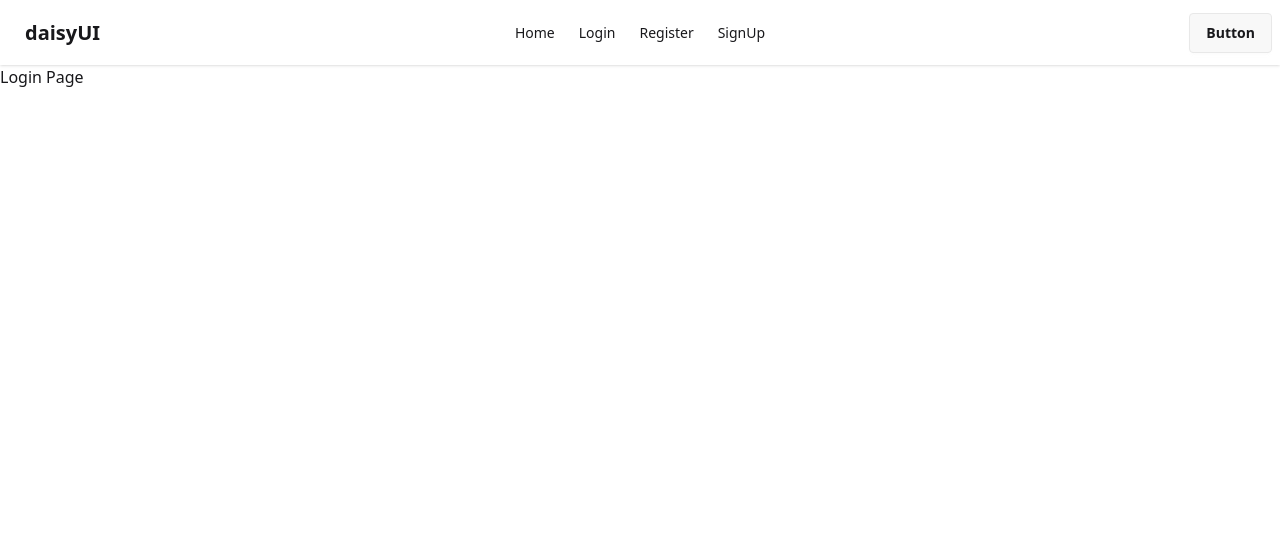
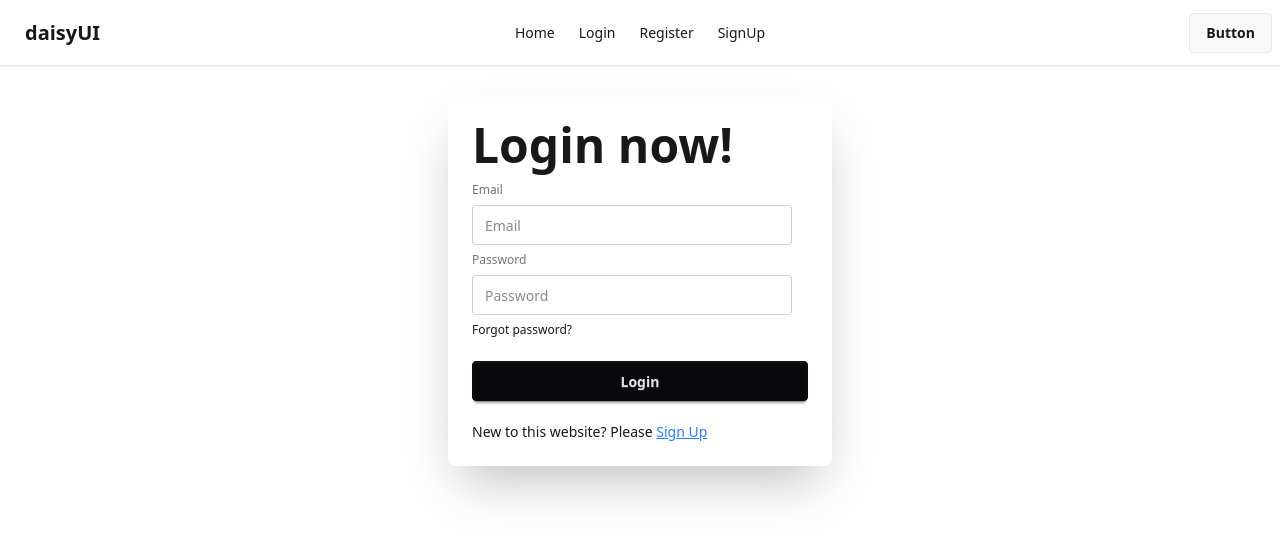
Before and after one commit to nextbit-arifrehman/Expore--Email-Password-Auth, a React (Vite) app: page /login in a window 1280 px wide. Shown: the top 540 px of the page. Built offline with nearby package versions, Linux system fonts and the light colour scheme.

Commit message:
SignIN vs SignUP DocS

```diff
--- a/src/Component/Login/Login.jsx
+++ b/src/Component/Login/Login.jsx
@@ -1,10 +1,55 @@
-import React from 'react';
+import { signInWithEmailAndPassword } from 'firebase/auth';
+import React, { useState } from 'react';
+import { auth } from '../../Layout/FireBase.init';
+import { Link } from 'react-router';
 
 const Login = () => {
+
+    const [success, setSuccess] = useState(false);
+    const [errorMessage, seterrorMessage] = useState('')
+
+    const handllogin = e => {
+        e.preventDefault();
+        const email = e.target.email.value;
+        const password = e.target.password.value;
+
+        console.log(email, password);
+
+        seterrorMessage('');
+
+        signInWithEmailAndPassword(auth, email, password)
+            .then(result => {
+                console.log(result.user);
+                setSuccess(true);
+            })
+            .catch(error => {
+                console.log(error);
+                seterrorMessage(error.message);
+            });
+
+    }
     return (
-        <div>
-            <h2>Login Page</h2>
+
+        <div className="mt-8 mx-auto card bg-base-100 w-full max-w-sm shrink-0 shadow-2xl">
+            <div className="card-body">
+                <h1 className="text-5xl font-bold">Login now!</h1>
+                <form onSubmit={handllogin} className="fieldset">
+                    <label className="label">Email</label>
+                    <input type="email" name='email' className="input" placeholder="Email" />
+                    <label className="label">Password</label>
+                    <input type="password" name='password' className="input" placeholder="Password" />
+                    <div><a className="link link-hover">Forgot password?</a></div>
+                    <button className="btn btn-neutral mt-4">Login</button>
+                </form>
+                <p className='pt-2'>New to this website? Please <Link className='text-blue-500 underline' to='/signup'>Sign Up</Link></p>
+                {
+                    errorMessage && <p className='text-red-600'>{errorMessage}</p>
+                }
+                {success && <p className='text-green-600'>Login successful!</p>}
+            </div>
         </div>
+
+
     );
 };
 
--- a/src/Component/SignUp/SignUp.jsx
+++ b/src/Component/SignUp/SignUp.jsx
@@ -3,6 +3,7 @@
 import { auth } from '../../Layout/FireBase.init';
 import { FaEye } from "react-icons/fa";
 import { FaRegEyeSlash } from "react-icons/fa";
+import { Link } from 'react-router';
 
 const SignUp = () => {
 
@@ -90,6 +91,7 @@
            <br />
 
           <button className="btn btn-neutral mt-4">Sign Up</button>
+          <p className='pt-2'>Already have an account? Please <Link className='text-blue-500 underline' to='/login'>Login</Link></p>
         </form>
         {
             errorPop && <p className='text-red-400'>{errorPop}</p>
```
